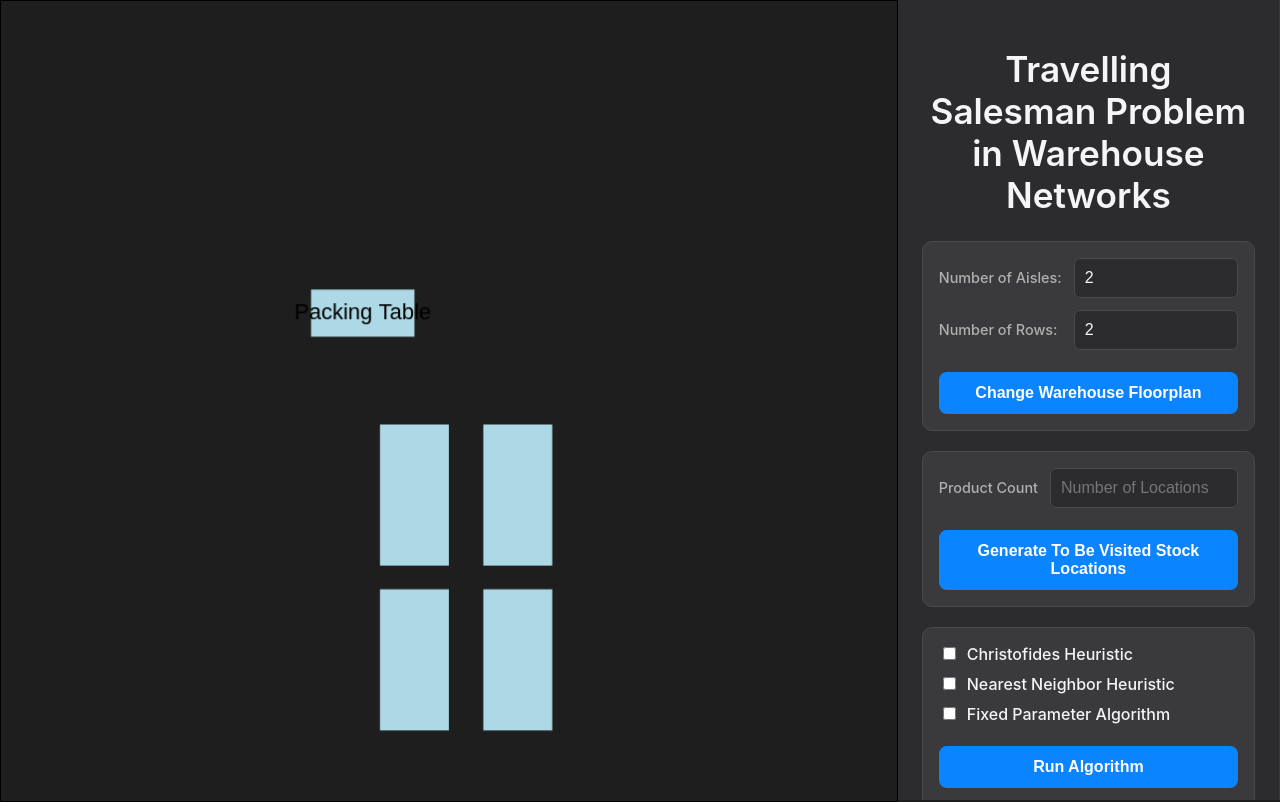
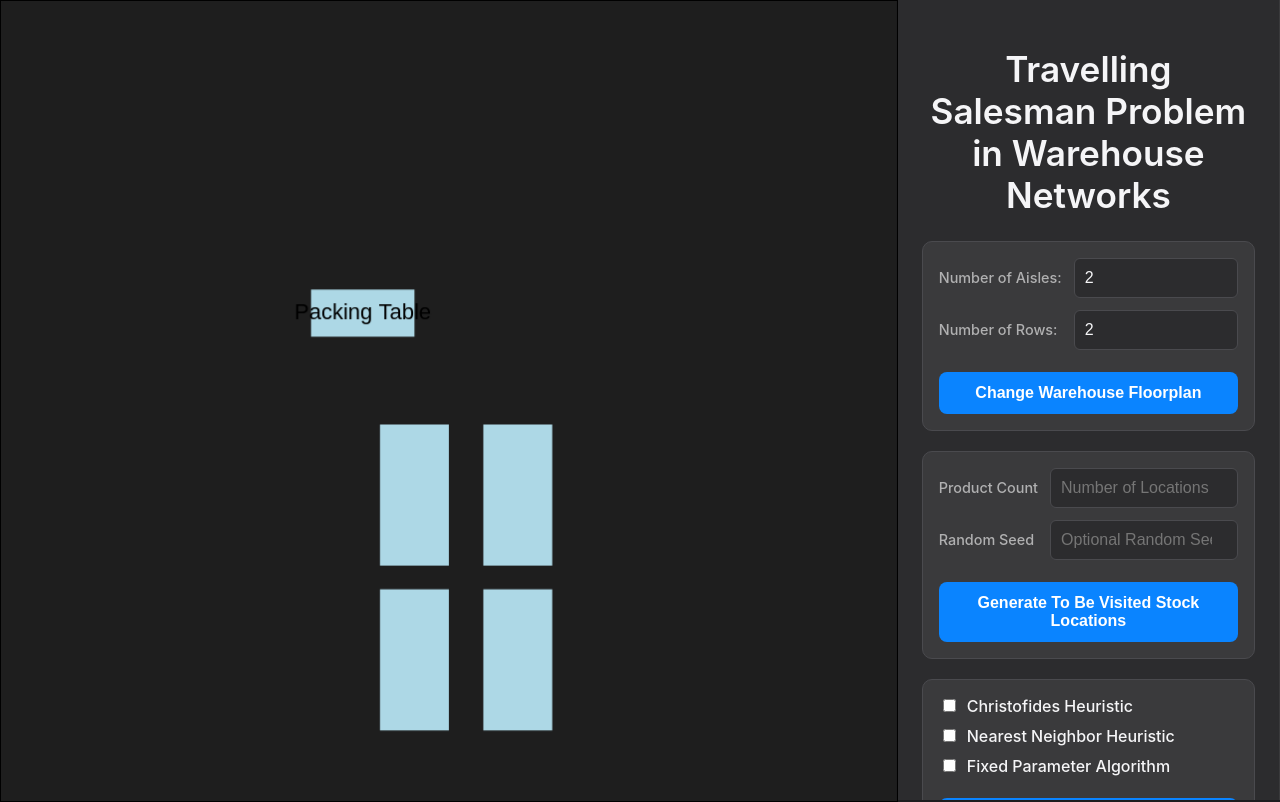
Before and after one commit to ConstiCode/bachelor_thesis, a Flask app: page / in a window 1280 px wide. Run offline with Flask 3, Linux system fonts and the light colour scheme.

Commit message:
Add seed as input value

```diff
--- a/app.py
+++ b/app.py
@@ -26,6 +26,7 @@
 
     info = request.get_json()
     product_count = int(info.get('product_count', 0))
+    location_generation_seed = info.get('location_generation_seed', False)
 
     warehouse_config = info.get('warehouse_config', False)
 
@@ -40,7 +41,11 @@
             {
                 "error_message": "You are trying to generate more stock locations than the warehouse layout you generated."}), 400
 
-    random_numbers = random.sample(range(1, number_of_locations + 1), product_count)
+    if not location_generation_seed:
+        random_numbers = random.sample(range(1, number_of_locations + 1), product_count)
+    else:
+        seeded_random = random.Random(location_generation_seed)
+        random_numbers = seeded_random.sample(range(1, number_of_locations + 1), product_count)
 
     locations = [grid.location_to_coordinate(loc_num) for loc_num in random_numbers]
 
--- a/static/scripts/ApiService.js
+++ b/static/scripts/ApiService.js
@@ -1,12 +1,13 @@
 export default class ApiService {
 
-    async generateLocations(model, productCount) {
+    async generateLocations(model, productCount, locationGenerationSeed) {
         const response = await fetch('/generate-test-locations', {
             method: 'POST',
             headers: { 'Content-Type': 'application/json' },
             body: JSON.stringify({
                 warehouse_config: model.getConfigForAPI(),
-                product_count: productCount
+                product_count: productCount,
+                location_generation_seed: locationGenerationSeed,
             })
         });
 
--- a/static/scripts/AppController.js
+++ b/static/scripts/AppController.js
@@ -56,13 +56,15 @@
         // api call for the stock locations
         try {
             const productCount = this.mainView.getLocationCount();
+            const locationGenerationSeed = this.mainView.getLocationGenerationSeed();
+
             if (productCount < 1) {
                 this.mainView.showError("Please enter a valid product count.");
                 return;
             }
 
             // call flask service to generate locations
-            const locations = await this.api.generateLocations(this.model, productCount);
+            const locations = await this.api.generateLocations(this.model, productCount, locationGenerationSeed);
 
             // update model with new locations
             this.model.setStockLocations(locations);
--- a/static/scripts/MainView.js
+++ b/static/scripts/MainView.js
@@ -19,6 +19,7 @@
         this.aisleInput = document.getElementById("warehouseAisleCount");
         this.crossingInput = document.getElementById("warehouseCrossingCount");
         this.locationCountInput = document.getElementById("locationCount");
+        this.locationGenerationSeed = document.getElementById("locationGenerationSeed");
 
         this.changeFloorPlanBtn = document.getElementById("changeWarehouseFloorPlan");
         this.generateLocationsBtn = document.getElementById("generateLocationsButton");
@@ -52,6 +53,14 @@
      */
     getLocationCount() {
         return this.locationCountInput.value;
+    }
+
+    /**
+     * Gets the seed for the location generation.
+     * @returns {number}
+     */
+    getLocationGenerationSeed() {
+        return this.locationGenerationSeed.value;
     }
 
     /**
--- a/templates/index.html
+++ b/templates/index.html
@@ -26,6 +26,8 @@
         <div id="testLocationsSection">
             <label for="locationCount">Product Count</label>
             <input type="number" id="locationCount" name="locationCount" placeholder="Number of Locations"/>
+            <label for="locationGenerationSeed">Random Seed</label>
+            <input type="number" id="locationGenerationSeed" name="locationGenerationSeed" placeholder="Optional Random Seed">
             <button id="generateLocationsButton" type="submit">Generate To Be Visited Stock Locations</button>
         </div>
         <div id="algorithmSelection">
```
